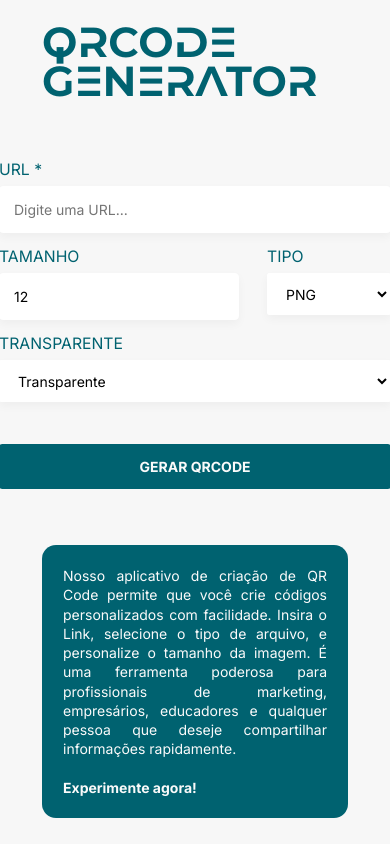
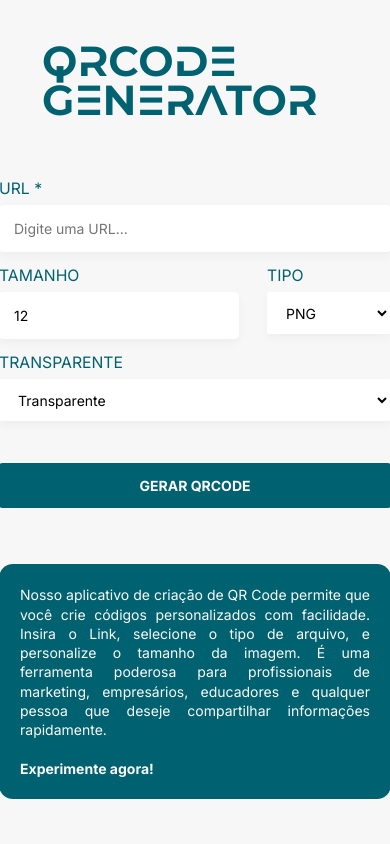
Before and after one commit to adrianomolin/qrcode-generator, a React (Vite) app: page / in a window 390 px wide. Built offline with nearby package versions, Linux system fonts and the light colour scheme.

Commit message:
refactor: ui responsivity

```diff
--- a/src/components/Footer/styles.ts
+++ b/src/components/Footer/styles.ts
@@ -12,4 +12,6 @@ export const Container = styled.footer`
   color: ${({ theme }) => theme.colors.text.primary};
 
   border-radius: 1rem;
+
+  min-width: 28rem;
 `;
```
